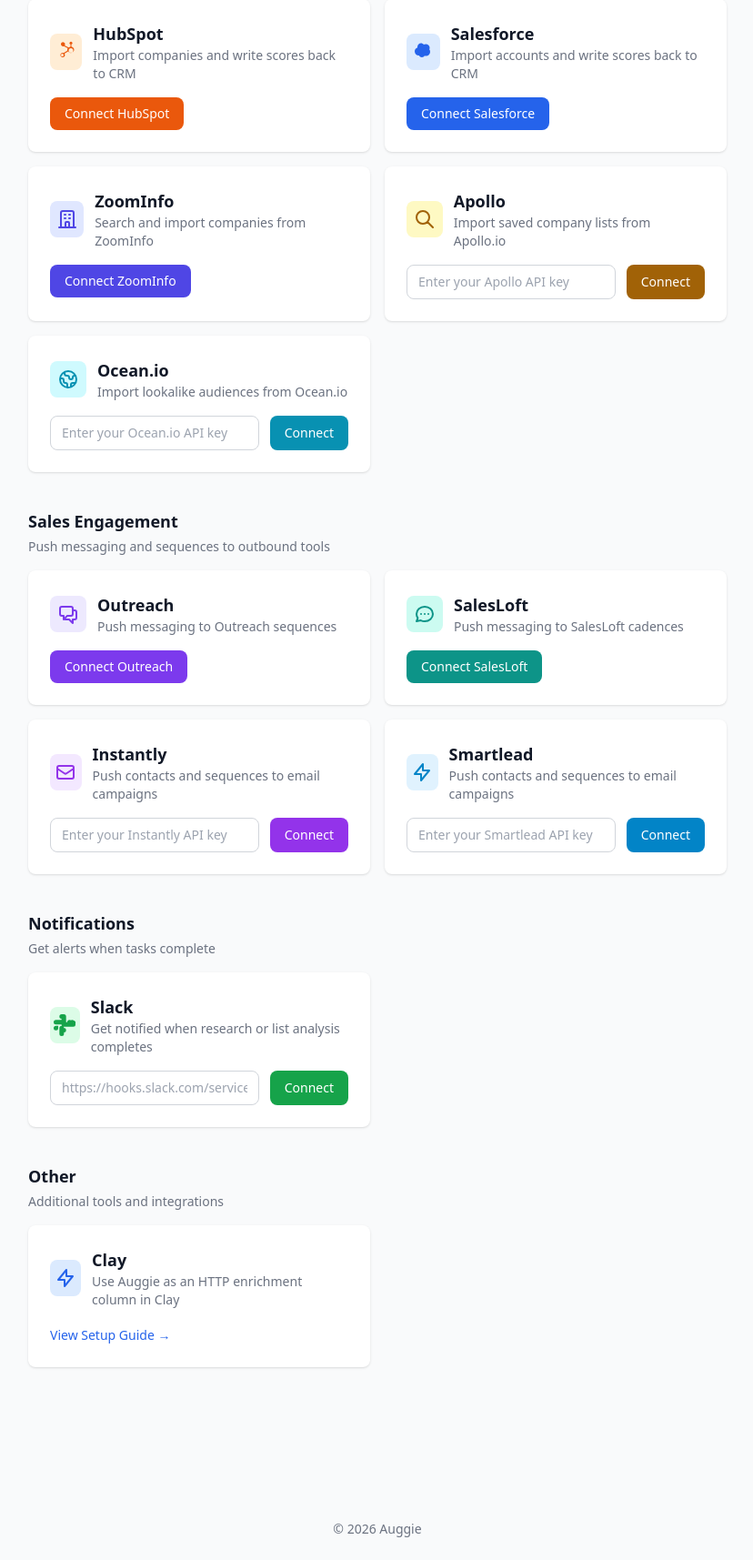
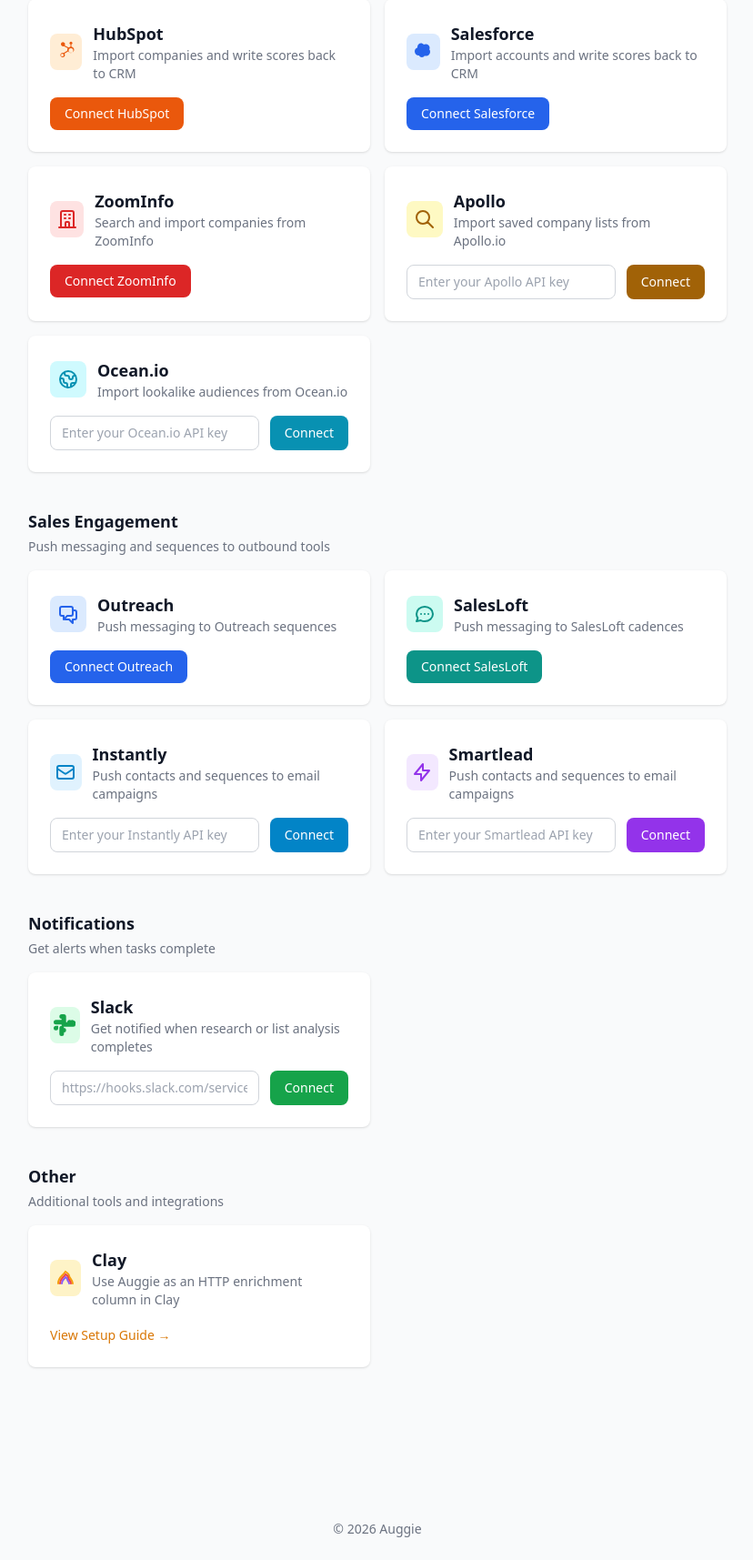
Before and after one commit to KeatonForrest/auggie, a FastAPI app: template templates/integrations.html in a window 1280 px wide. Shown: the part 282-1997 px from the top of the page at 91% size, without its empty margins (225-1053 px from the left). Run offline with FastAPI, Linux system fonts and the light colour scheme; the template is opened without the code that fills it, so the values that code supplies are empty; parts of the project's set-up code (start-up, migrations or seed data) failed here and were passed over; some libraries are stand-ins or nearby versions.

Commit message:
Update integration card colors and Clay icon
ZoomInfo → red, Outreach → blue, Instantly → powder blue,
Smartlead → purple. Replace Clay lightning bolt with rainbow arch icon.

Co-Authored-By: Claude Opus 4.5 <noreply@anthropic.com>

```diff
--- a/templates/integrations.html
+++ b/templates/integrations.html
@@ -70,8 +70,8 @@
         <div class="bg-white rounded-lg shadow p-6">
             <div class="flex items-center justify-between mb-4">
                 <div class="flex items-center gap-3">
-                    <div class="w-10 h-10 bg-indigo-100 rounded-lg flex items-center justify-center">
-                        <svg class="w-6 h-6 text-indigo-600" fill="none" stroke="currentColor" viewBox="0 0 24 24"><path stroke-linecap="round" stroke-linejoin="round" stroke-width="2" d="M19 21V5a2 2 0 00-2-2H7a2 2 0 00-2 2v16m14 0h2m-2 0h-5m-9 0H3m2 0h5M9 7h1m-1 4h1m4-4h1m-1 4h1m-5 10v-5a1 1 0 011-1h2a1 1 0 011 1v5m-4 0h4"/></svg>
+                    <div class="w-10 h-10 bg-red-100 rounded-lg flex items-center justify-center">
+                        <svg class="w-6 h-6 text-red-600" fill="none" stroke="currentColor" viewBox="0 0 24 24"><path stroke-linecap="round" stroke-linejoin="round" stroke-width="2" d="M19 21V5a2 2 0 00-2-2H7a2 2 0 00-2 2v16m14 0h2m-2 0h-5m-9 0H3m2 0h5M9 7h1m-1 4h1m4-4h1m-1 4h1m-5 10v-5a1 1 0 011-1h2a1 1 0 011 1v5m-4 0h4"/></svg>
                     </div>
                     <div>
                         <h3 class="text-lg font-semibold text-gray-900">ZoomInfo</h3>
@@ -81,7 +81,7 @@
                 <span class="inline-flex items-center px-2.5 py-0.5 rounded-full text-xs font-medium bg-green-100 text-green-800">Connected</span>
             </div>
             <div class="flex items-center gap-3">
-                <button onclick="openZoomInfoImport()" class="px-4 py-2 bg-indigo-600 text-white text-sm font-medium rounded-lg hover:bg-indigo-700">
+                <button onclick="openZoomInfoImport()" class="px-4 py-2 bg-red-600 text-white text-sm font-medium rounded-lg hover:bg-red-700">
                     Search &amp; Import
                 </button>
                 <form method="post" action="/integrations/zoominfo/disconnect" class="inline">
@@ -190,8 +190,8 @@
         <div class="bg-white rounded-lg shadow p-6">
             <div class="flex items-center justify-between mb-4">
                 <div class="flex items-center gap-3">
-                    <div class="w-10 h-10 bg-indigo-100 rounded-lg flex items-center justify-center">
-                        <svg class="w-6 h-6 text-indigo-600" fill="none" stroke="currentColor" viewBox="0 0 24 24"><path stroke-linecap="round" stroke-linejoin="round" stroke-width="2" d="M19 21V5a2 2 0 00-2-2H7a2 2 0 00-2 2v16m14 0h2m-2 0h-5m-9 0H3m2 0h5M9 7h1m-1 4h1m4-4h1m-1 4h1m-5 10v-5a1 1 0 011-1h2a1 1 0 011 1v5m-4 0h4"/></svg>
+                    <div class="w-10 h-10 bg-red-100 rounded-lg flex items-center justify-center">
+                        <svg class="w-6 h-6 text-red-600" fill="none" stroke="currentColor" viewBox="0 0 24 24"><path stroke-linecap="round" stroke-linejoin="round" stroke-width="2" d="M19 21V5a2 2 0 00-2-2H7a2 2 0 00-2 2v16m14 0h2m-2 0h-5m-9 0H3m2 0h5M9 7h1m-1 4h1m4-4h1m-1 4h1m-5 10v-5a1 1 0 011-1h2a1 1 0 011 1v5m-4 0h4"/></svg>
                     </div>
                     <div>
                         <h3 class="text-lg font-semibold text-gray-900">ZoomInfo</h3>
@@ -199,7 +199,7 @@
                     </div>
                 </div>
             </div>
-            <a href="/integrations/zoominfo/connect" class="inline-flex items-center px-4 py-2 bg-indigo-600 text-white text-sm font-medium rounded-lg hover:bg-indigo-700">
+            <a href="/integrations/zoominfo/connect" class="inline-flex items-center px-4 py-2 bg-red-600 text-white text-sm font-medium rounded-lg hover:bg-red-700">
                 Connect ZoomInfo
             </a>
         </div>
@@ -266,8 +266,8 @@
         <div class="bg-white rounded-lg shadow p-6">
             <div class="flex items-center justify-between mb-4">
                 <div class="flex items-center gap-3">
-                    <div class="w-10 h-10 bg-violet-100 rounded-lg flex items-center justify-center">
-                        <svg class="w-6 h-6 text-violet-600" fill="none" stroke="currentColor" viewBox="0 0 24 24"><path stroke-linecap="round" stroke-linejoin="round" stroke-width="2" d="M17 8h2a2 2 0 012 2v6a2 2 0 01-2 2h-2v4l-4-4H9a1.994 1.994 0 01-1.414-.586m0 0L11 14h4a2 2 0 002-2V6a2 2 0 00-2-2H5a2 2 0 00-2 2v6a2 2 0 002 2h2v4l.586-.586z"/></svg>
+                    <div class="w-10 h-10 bg-blue-100 rounded-lg flex items-center justify-center">
+                        <svg class="w-6 h-6 text-blue-600" fill="none" stroke="currentColor" viewBox="0 0 24 24"><path stroke-linecap="round" stroke-linejoin="round" stroke-width="2" d="M17 8h2a2 2 0 012 2v6a2 2 0 01-2 2h-2v4l-4-4H9a1.994 1.994 0 01-1.414-.586m0 0L11 14h4a2 2 0 002-2V6a2 2 0 00-2-2H5a2 2 0 00-2 2v6a2 2 0 002 2h2v4l.586-.586z"/></svg>
                     </div>
                     <div>
                         <h3 class="text-lg font-semibold text-gray-900">Outreach</h3>
@@ -355,8 +355,8 @@
         <div class="bg-white rounded-lg shadow p-6">
             <div class="flex items-center justify-between mb-4">
                 <div class="flex items-center gap-3">
-                    <div class="w-10 h-10 bg-violet-100 rounded-lg flex items-center justify-center">
-                        <svg class="w-6 h-6 text-violet-600" fill="none" stroke="currentColor" viewBox="0 0 24 24"><path stroke-linecap="round" stroke-linejoin="round" stroke-width="2" d="M17 8h2a2 2 0 012 2v6a2 2 0 01-2 2h-2v4l-4-4H9a1.994 1.994 0 01-1.414-.586m0 0L11 14h4a2 2 0 002-2V6a2 2 0 00-2-2H5a2 2 0 00-2 2v6a2 2 0 002 2h2v4l.586-.586z"/></svg>
+                    <div class="w-10 h-10 bg-blue-100 rounded-lg flex items-center justify-center">
+                        <svg class="w-6 h-6 text-blue-600" fill="none" stroke="currentColor" viewBox="0 0 24 24"><path stroke-linecap="round" stroke-linejoin="round" stroke-width="2" d="M17 8h2a2 2 0 012 2v6a2 2 0 01-2 2h-2v4l-4-4H9a1.994 1.994 0 01-1.414-.586m0 0L11 14h4a2 2 0 002-2V6a2 2 0 00-2-2H5a2 2 0 00-2 2v6a2 2 0 002 2h2v4l.586-.586z"/></svg>
                     </div>
                     <div>
                         <h3 class="text-lg font-semibold text-gray-900">Outreach</h3>
@@ -364,7 +364,7 @@
                     </div>
                 </div>
             </div>
-            <a href="/integrations/outreach/connect" class="inline-flex items-center px-4 py-2 bg-violet-600 text-white text-sm font-medium rounded-lg hover:bg-violet-700">
+            <a href="/integrations/outreach/connect" class="inline-flex items-center px-4 py-2 bg-blue-600 text-white text-sm font-medium rounded-lg hover:bg-blue-700">
                 Connect Outreach
             </a>
         </div>
@@ -506,15 +506,15 @@
     <div class="grid grid-cols-1 md:grid-cols-2 gap-4 mb-10">
         <div class="bg-white rounded-lg shadow p-6">
             <div class="flex items-center gap-3 mb-4">
-                <div class="w-10 h-10 bg-blue-100 rounded-lg flex items-center justify-center">
-                    <svg class="w-6 h-6 text-blue-600" fill="none" stroke="currentColor" viewBox="0 0 24 24"><path stroke-linecap="round" stroke-linejoin="round" stroke-width="2" d="M13 10V3L4 14h7v7l9-11h-7z"/></svg>
+                <div class="w-10 h-10 bg-amber-100 rounded-lg flex items-center justify-center">
+                    <svg class="w-6 h-6" viewBox="0 0 24 24" fill="none"><path d="M4 18c0-3.5 2-6.5 4-8.5S12 5 12 5s4 2.5 4 4.5 4 5 4 8.5" stroke="#F59E0B" stroke-width="2" stroke-linecap="round"/><path d="M6 18c0-2.5 1.5-5 3-6.5S12 8 12 8s3 1.5 3 3.5 3 4 3 6.5" stroke="#EF4444" stroke-width="2" stroke-linecap="round"/><path d="M8 18c0-1.5 1-3.5 2-4.5s2-2.5 2-2.5 2 1 2 2.5 2 3 2 4.5" stroke="#8B5CF6" stroke-width="2" stroke-linecap="round"/></svg>
                 </div>
                 <div>
                     <h3 class="text-lg font-semibold text-gray-900">Clay</h3>
                     <p class="text-sm text-gray-500">Use Auggie as an HTTP enrichment column in Clay</p>
                 </div>
             </div>
-            <a href="/integrations/clay" class="text-blue-600 hover:text-blue-800 text-sm font-medium">View Setup Guide &rarr;</a>
+            <a href="/integrations/clay" class="text-amber-600 hover:text-amber-800 text-sm font-medium">View Setup Guide &rarr;</a>
         </div>
     </div>
 </div>
@@ -602,7 +602,7 @@
             <span id="zi-selected-count" class="text-sm text-gray-500">0 selected</span>
             <div class="flex gap-3">
                 <input type="text" id="zi-list-name" placeholder="List name" value="ZoomInfo Import" class="border border-gray-300 rounded-lg px-3 py-2 text-sm w-48">
-                <button onclick="importZiSelected()" id="zi-import-btn" class="px-4 py-2 bg-indigo-600 text-white text-sm font-medium rounded-lg hover:bg-indigo-700 disabled:opacity-50" disabled>
+                <button onclick="importZiSelected()" id="zi-import-btn" class="px-4 py-2 bg-red-600 text-white text-sm font-medium rounded-lg hover:bg-red-700 disabled:opacity-50" disabled>
                     Import & Analyze
                 </button>
             </div>
@@ -919,12 +919,12 @@ function renderZiResults() {
     }
     ziResults.forEach(function(c) {
         var div = document.createElement('div');
-        div.className = 'flex items-center gap-3 p-3 rounded-lg border ' + (ziSelected.has(c.id) ? 'border-indigo-500 bg-indigo-50' : 'border-gray-200 hover:bg-gray-50');
+        div.className = 'flex items-center gap-3 p-3 rounded-lg border ' + (ziSelected.has(c.id) ? 'border-red-500 bg-red-50' : 'border-gray-200 hover:bg-gray-50');
         var details = [c.website || '', c.city, c.state, c.country].filter(Boolean).join(', ');
         var meta = [];
         if (c.employeeCount) meta.push(c.employeeCount + ' employees');
         if (c.revenue) meta.push('$' + (c.revenue / 1e6).toFixed(0) + 'M rev');
-        div.innerHTML = '<input type="checkbox" ' + (ziSelected.has(c.id) ? 'checked' : '') + ' class="rounded border-gray-300 text-indigo-600">'
+        div.innerHTML = '<input type="checkbox" ' + (ziSelected.has(c.id) ? 'checked' : '') + ' class="rounded border-gray-300 text-red-600">'
             + '<div class="flex-1"><div class="text-sm font-medium text-gray-900">' + (c.name || 'Unknown') + '</div>'
             + '<div class="text-xs text-gray-500">' + details + '</div>'
             + (meta.length ? '<div class="text-xs text-gray-400">' + meta.join(' · ') + '</div>' : '')
@@ -933,7 +933,7 @@ function renderZiResults() {
             if (e.target.checked) ziSelected.add(c.id);
             else ziSelected.delete(c.id);
             updateZiCount();
-            div.className = 'flex items-center gap-3 p-3 rounded-lg border ' + (ziSelected.has(c.id) ? 'border-indigo-500 bg-indigo-50' : 'border-gray-200 hover:bg-gray-50');
+            div.className = 'flex items-center gap-3 p-3 rounded-lg border ' + (ziSelected.has(c.id) ? 'border-red-500 bg-red-50' : 'border-gray-200 hover:bg-gray-50');
         });
         container.appendChild(div);
     });
```
Also changed, not shown: other parts of templates/integrations.html (+12 -12 lines).
